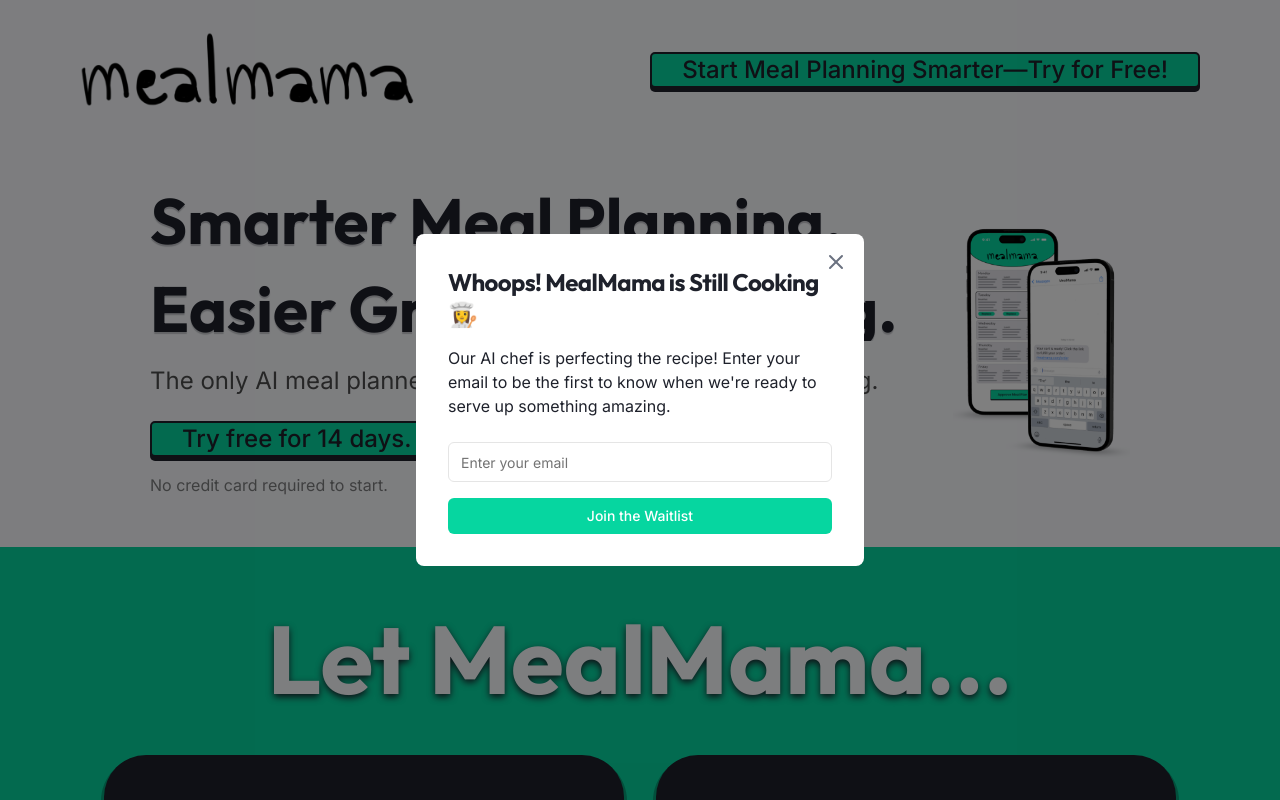
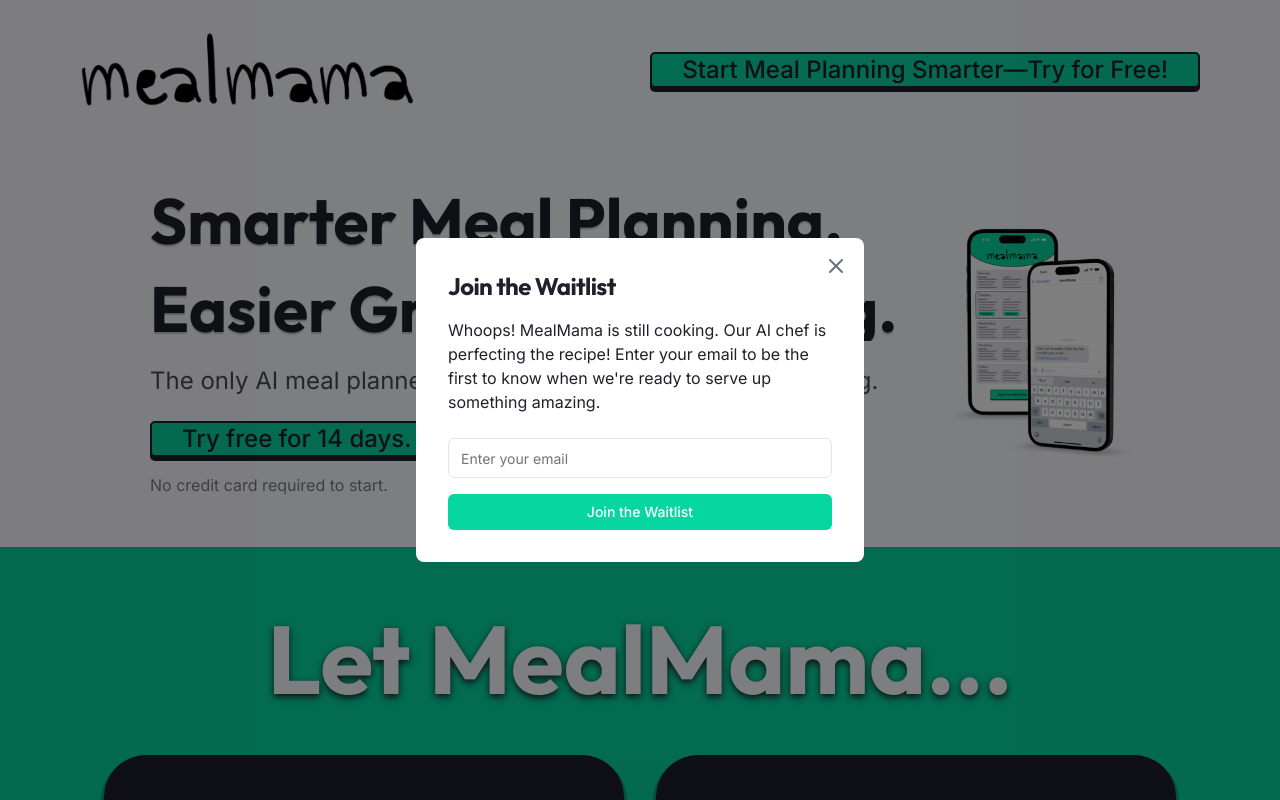
Before and after one commit to willgriff19/MealMama, a React (Vite) app: page / in a window 1280 px wide. Both pictures are taken after a click on the button "Start Meal Planning Smarter—Try for Free!". Shown: the top 800 px of the page. Built offline with nearby package versions, Linux system fonts and the light colour scheme; no server answers.

Commit message:
Update popup message layout

```diff
--- a/src/components/LandingPageWeb.tsx
+++ b/src/components/LandingPageWeb.tsx
@@ -312,10 +312,10 @@
               </svg>
             </button>
             <h2 className="text-2xl font-bold text-[#1e212b] mb-4">
-              Whoops! MealMama is Still Cooking 👩‍🍳
+              Join the Waitlist
             </h2>
             <p className="text-[#1e212b] mb-6">
-              Our AI chef is perfecting the recipe! Enter your email to be the first to know when we're ready to serve up something amazing.
+              Whoops! MealMama is still cooking. Our AI chef is perfecting the recipe! Enter your email to be the first to know when we're ready to serve up something amazing.
             </p>
             <form onSubmit={handleEmailSubmit}>
               <Input
```
